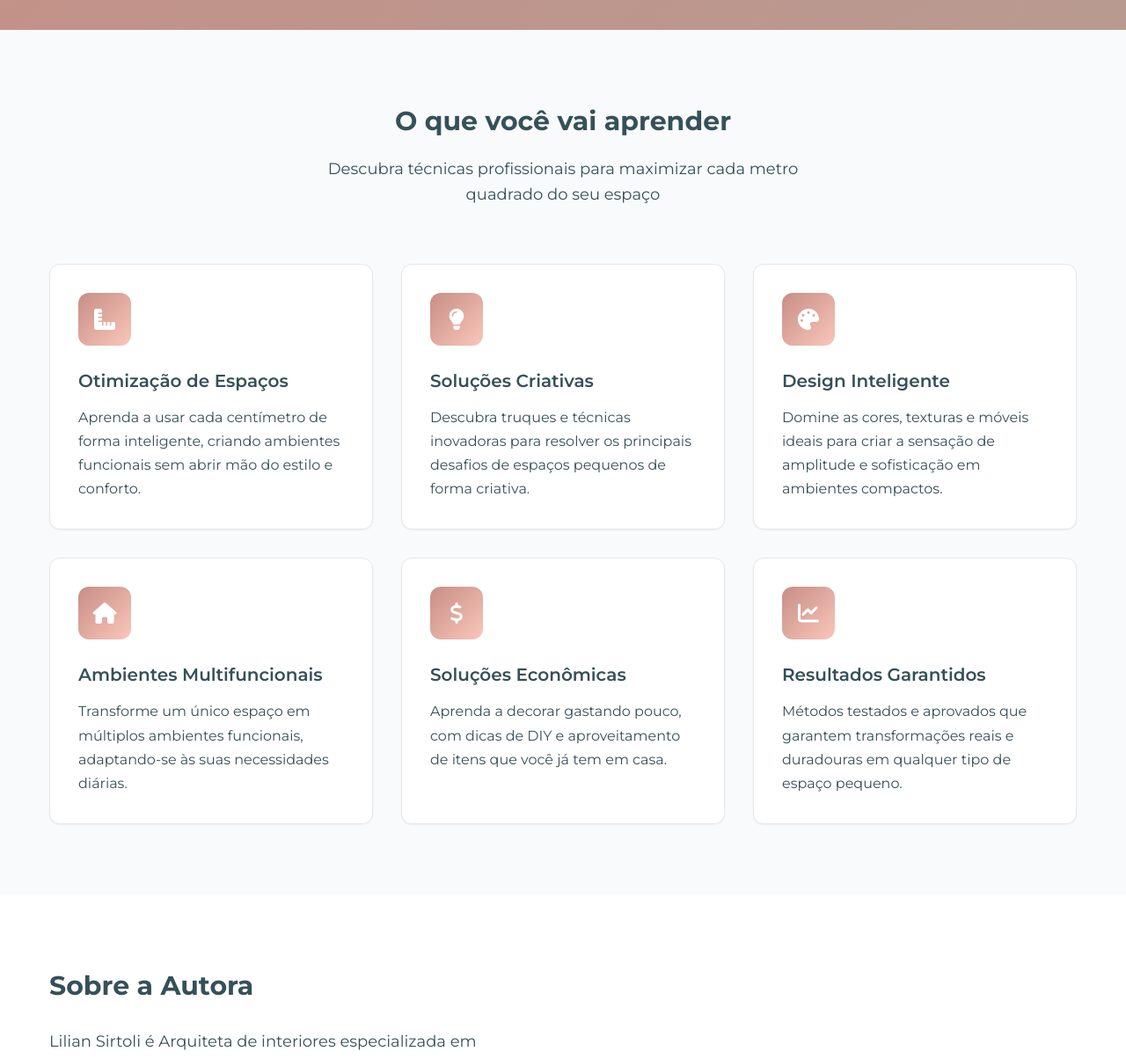
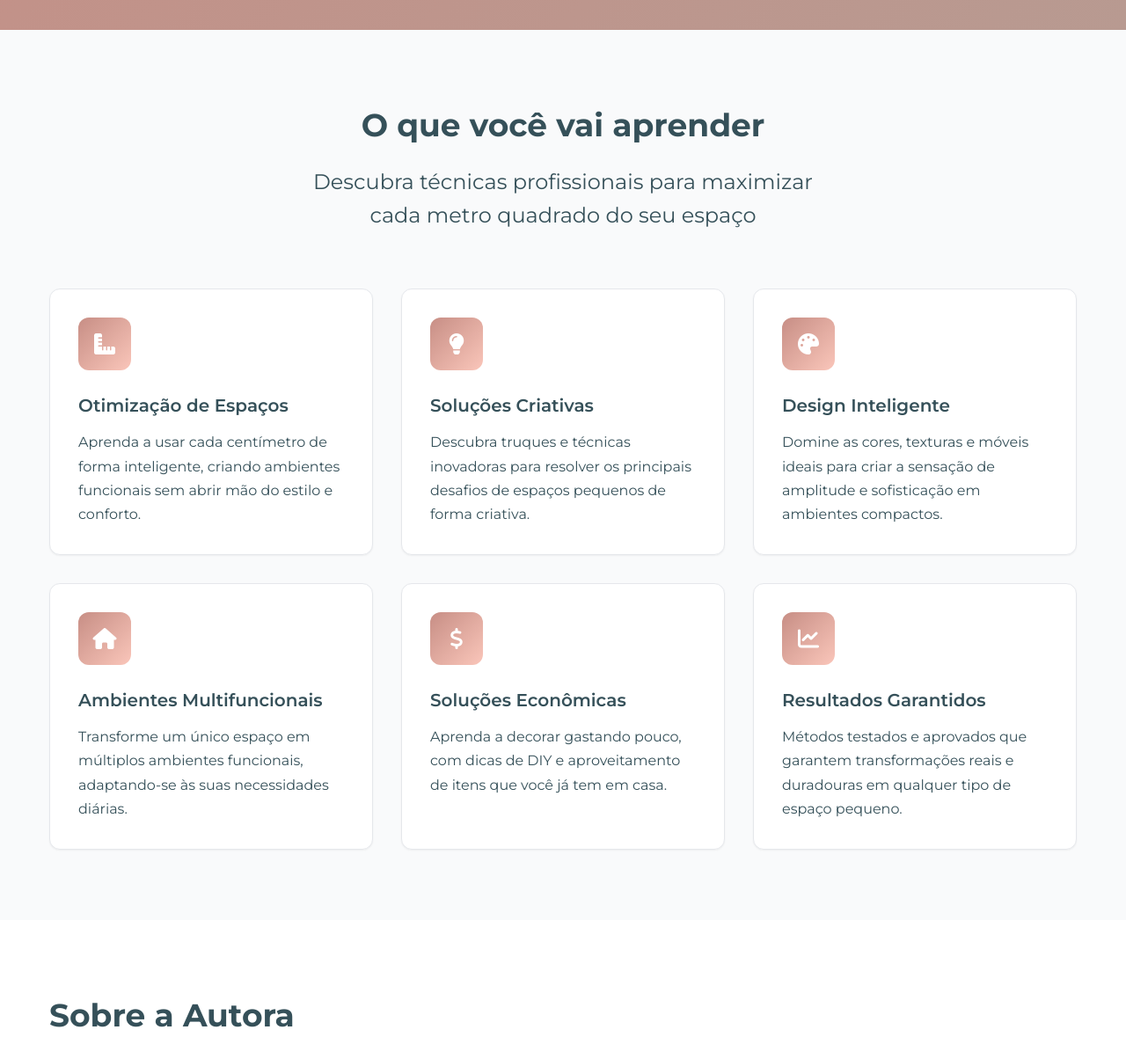
Before and after one commit to dss84/liliansirtoliarq, a plain HTML site: page index.html in a window 1280 px wide. Shown: the part 610-1814 px from the top of the page at 88% size. Drawn offline with Linux system fonts and the light colour scheme.

Commit message:
ajuste de tamanho das fontes

```diff
--- a/index.html
+++ b/index.html
@@ -238,7 +238,7 @@
         }
 
         .hero-content h1 {
-            font-size: var(--font-size-4xl);
+            font-size: var(--font-size-5xl);
             font-weight: 700;
             line-height: 1.2;
             margin-bottom: var(--spacing-6);
@@ -275,14 +275,14 @@
         }
 
         .section-header h2 {
-            font-size: var(--font-size-3xl);
+            font-size: var(--font-size-4xl);
             font-weight: 700;
             color: var(--normal-text);
             margin-bottom: var(--spacing-4);
         }
 
         .section-header p {
-            font-size: var(--font-size-lg);
+            font-size: var(--font-size-2xl);
             color: var(--normal-text);
             max-width: 600px;
             margin: 0 auto;
@@ -349,7 +349,7 @@
         }
 
         .about-text h2 {
-            font-size: var(--font-size-3xl);
+            font-size: var(--font-size-4xl);
             font-weight: 700;
             color: var(--normal-text);
             margin-bottom: var(--spacing-6);
@@ -491,7 +491,7 @@
         }
 
         .cta-text h2 {
-            font-size: var(--font-size-3xl);
+            font-size: var(--font-size-4xl);
             font-weight: 700;
             margin-bottom: var(--spacing-4);
         }
```
